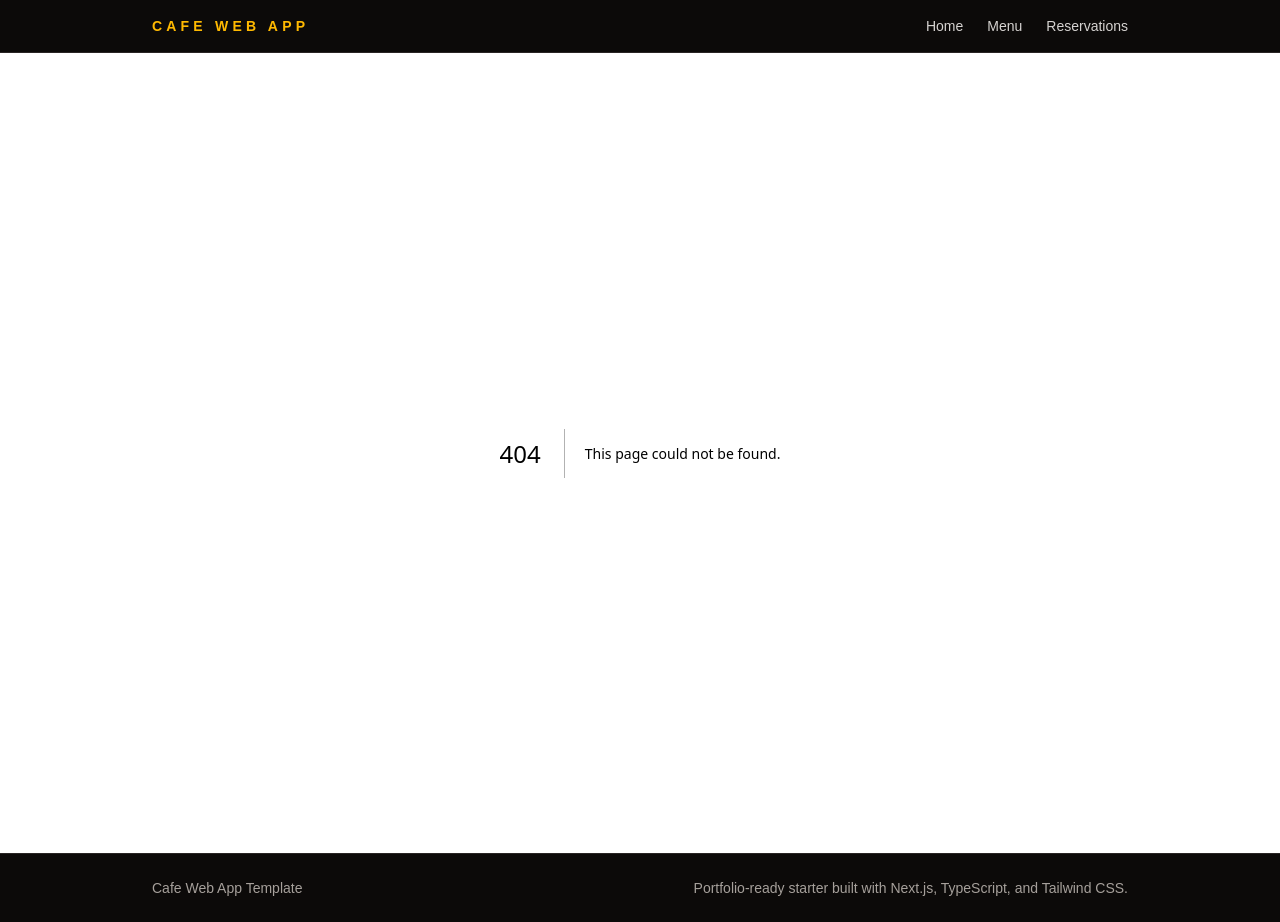
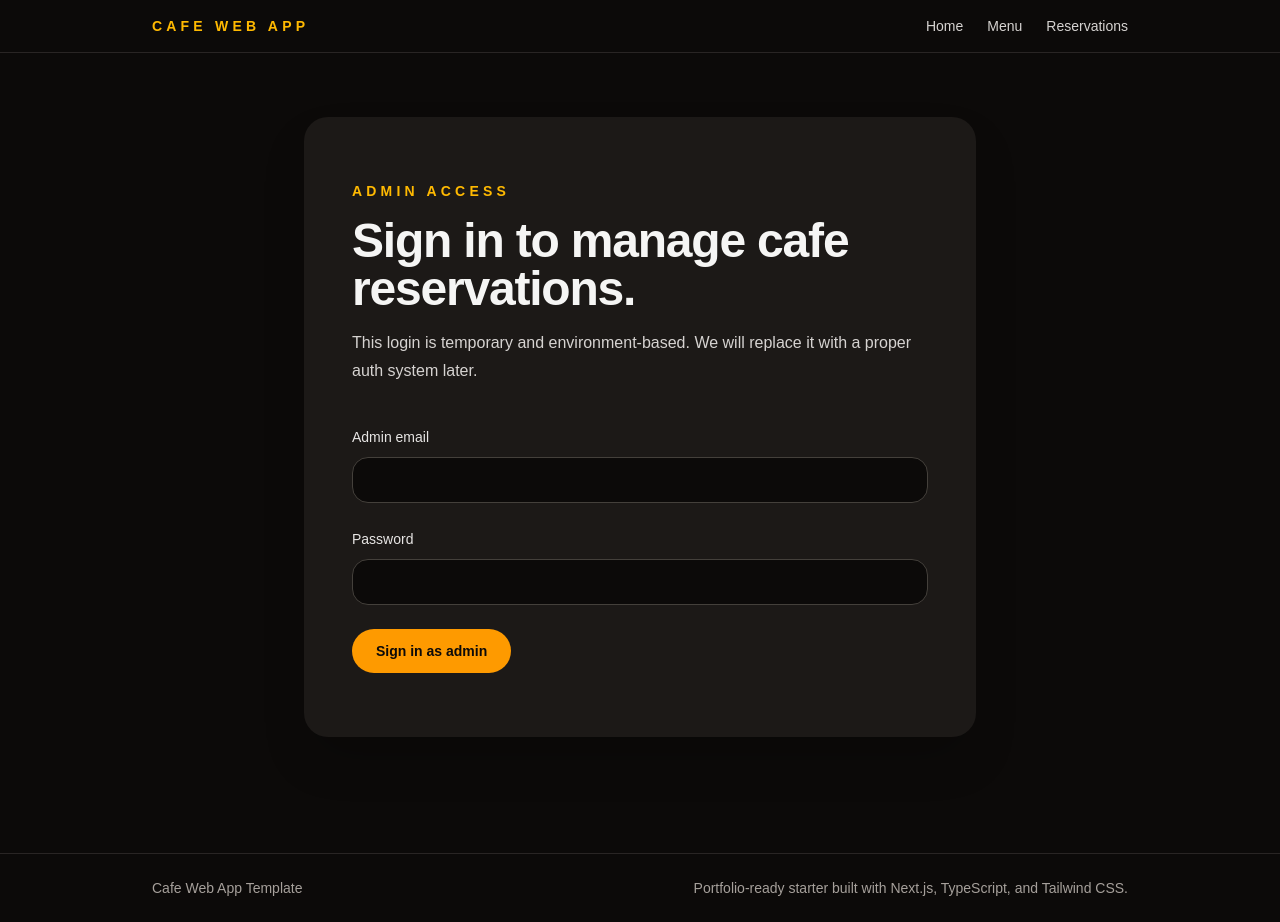
Before and after one commit to rzalete/cafe-web-app, a Next.js app: page /admin/login in a window 1280 px wide. Before the commit this address had no page. Built offline with nearby package versions, Linux system fonts and the light colour scheme.

Commit message:
feat: add admin session authentication

```diff
--- a/package.json
+++ b/package.json
@@ -17,10 +17,12 @@
     "@prisma/adapter-pg": "^7.6.0",
     "@prisma/client": "^7.6.0",
     "dotenv": "^17.4.0",
+    "jose": "^6.2.2",
     "next": "16.2.2",
     "pg": "^8.20.0",
     "react": "19.2.4",
     "react-dom": "19.2.4",
+    "server-only": "^0.0.1",
     "zod": "^4.3.6"
   },
   "devDependencies": {
--- /dev/null
+++ b/src/app/admin/login/actions.ts
@@ -0,0 +1,70 @@
+"use server";
+
+import { cookies } from "next/headers";
+import { redirect } from "next/navigation";
+import { z } from "zod";
+import {
+  createAdminSession,
+  getAdminSessionCookieName,
+} from "@/lib/admin-session";
+
+export type AdminLoginState = {
+  status: "idle" | "error";
+  message: string;
+};
+
+const adminLoginSchema = z.object({
+  email: z
+    .string()
+    .trim()
+    .min(1, "Email is required.")
+    .email("Please enter a valid email."),
+  password: z.string().trim().min(1, "Password is required."),
+});
+
+export async function loginAdmin(
+  _prevState: AdminLoginState,
+  formData: FormData
+): Promise<AdminLoginState> {
+  const validatedFields = adminLoginSchema.safeParse({
+    email: formData.get("email"),
+    password: formData.get("password"),
+  });
+
+  if (!validatedFields.success) {
+    return {
+      status: "error",
+      message: "Please enter a valid email and password.",
+    };
+  }
+
+  const adminEmail = process.env.ADMIN_EMAIL;
+  const adminPassword = process.env.ADMIN_PASSWORD;
+
+  if (!adminEmail || !adminPassword) {
+    throw new Error("Admin credentials are not configured.");
+  }
+
+  if (
+    validatedFields.data.email !== adminEmail ||
+    validatedFields.data.password !== adminPassword
+  ) {
+    return {
+      status: "error",
+      message: "Invalid admin credentials.",
+    };
+  }
+
+  const sessionToken = await createAdminSession(validatedFields.data.email);
+  const cookieStore = await cookies();
+
+  cookieStore.set(getAdminSessionCookieName(), sessionToken, {
+    httpOnly: true,
+    sameSite: "lax",
+    secure: process.env.NODE_ENV === "production",
+    path: "/",
+    maxAge: 60 * 60 * 24,
+  });
+
+  redirect("/admin/reservations");
+}
--- /dev/null
+++ b/src/app/admin/login/page.tsx
@@ -0,0 +1,26 @@
+import { AdminLoginForm } from "@/components/admin/admin-login-form";
+
+export default function AdminLoginPage() {
+  return (
+    <main className="min-h-screen bg-stone-950 px-6 py-16 text-stone-100">
+      <section className="mx-auto w-full max-w-2xl rounded-3xl bg-stone-900 px-8 py-12 shadow-2xl md:px-12 md:py-16">
+        <p className="text-sm font-semibold uppercase tracking-[0.3em] text-amber-400">
+          Admin Access
+        </p>
+
+        <h1 className="mt-4 text-4xl font-semibold tracking-tight sm:text-5xl">
+          Sign in to manage cafe reservations.
+        </h1>
+
+        <p className="mt-4 max-w-2xl leading-7 text-stone-300">
+          This login is temporary and environment-based. We will replace it with
+          a proper auth system later.
+        </p>
+
+        <div className="mt-10">
+          <AdminLoginForm />
+        </div>
+      </section>
+    </main>
+  );
+}
--- a/src/app/admin/reservations/actions.ts
+++ b/src/app/admin/reservations/actions.ts
@@ -1,7 +1,13 @@
 "use server";
 
+import { cookies } from "next/headers";
 import { revalidatePath } from "next/cache";
+import { redirect } from "next/navigation";
 import { z } from "zod";
+import {
+  getAdminSessionCookieName,
+  verifyAdminSession,
+} from "@/lib/admin-session";
 import { prisma } from "@/lib/prisma";
 
 const updateReservationStatusSchema = z.object({
@@ -10,6 +16,14 @@ const updateReservationStatusSchema = z.object({
 });
 
 export async function updateReservationStatus(formData: FormData) {
+  const cookieStore = await cookies();
+  const sessionToken = cookieStore.get(getAdminSessionCookieName())?.value;
+  const adminSession = await verifyAdminSession(sessionToken);
+
+  if (!adminSession) {
+    redirect("/admin/login");
+  }
+
   const validatedFields = updateReservationStatusSchema.safeParse({
     reservationId: formData.get("reservationId"),
     status: formData.get("status"),
--- a/src/app/admin/reservations/page.tsx
+++ b/src/app/admin/reservations/page.tsx
@@ -1,4 +1,10 @@
+import { cookies } from "next/headers";
+import { redirect } from "next/navigation";
 import { updateReservationStatus } from "@/app/admin/reservations/actions";
+import {
+  getAdminSessionCookieName,
+  verifyAdminSession,
+} from "@/lib/admin-session";
 import { prisma } from "@/lib/prisma";
 
 type ReservationStatus = "PENDING" | "CONFIRMED" | "CANCELED";
@@ -77,6 +83,14 @@ function getStatusActions(status: ReservationStatus) {
 }
 
 export default async function AdminReservationsPage() {
+  const cookieStore = await cookies();
+  const sessionToken = cookieStore.get(getAdminSessionCookieName())?.value;
+  const adminSession = await verifyAdminSession(sessionToken);
+
+  if (!adminSession) {
+    redirect("/admin/login");
+  }
+
   const reservations = await prisma.reservation.findMany({
     orderBy: {
       createdAt: "desc",
@@ -96,9 +110,8 @@ export default async function AdminReservationsPage() {
         </h1>
 
         <p className="mt-4 max-w-3xl text-base leading-7 text-stone-300 sm:text-lg">
-          This page reads reservation records directly from PostgreSQL through
-          Prisma in a Server Component. We are keeping it out of the public
-          navigation until authentication exists.
+          Signed in as {adminSession.adminEmail}. This page reads reservation
+          records directly from PostgreSQL through Prisma in a Server Component.
         </p>
       </section>
 
--- /dev/null
+++ b/src/components/admin/admin-login-form.tsx
@@ -0,0 +1,56 @@
+"use client";
+
+import { useActionState } from "react";
+import { loginAdmin } from "@/app/admin/login/actions";
+
+const inputClassName =
+  "mt-2 w-full rounded-2xl border border-stone-700 bg-stone-950 px-4 py-3 text-sm text-stone-100 outline-none transition placeholder:text-stone-500 focus:border-amber-400";
+
+const initialState = {
+  status: "idle" as const,
+  message: "",
+};
+
+export function AdminLoginForm() {
+  const [state, formAction, pending] = useActionState(loginAdmin, initialState);
+
+  return (
+    <form action={formAction} className="space-y-6">
+      {state.status === "error" ? (
+        <div className="rounded-2xl border border-red-500/30 bg-red-500/10 p-4 text-sm text-red-200">
+          {state.message}
+        </div>
+      ) : null}
+
+      <label className="block">
+        <span className="text-sm font-medium text-stone-200">Admin email</span>
+        <input
+          type="email"
+          name="email"
+          required
+          autoComplete="email"
+          className={inputClassName}
+        />
+      </label>
+
+      <label className="block">
+        <span className="text-sm font-medium text-stone-200">Password</span>
+        <input
+          type="password"
+          name="password"
+          required
+          autoComplete="current-password"
+          className={inputClassName}
+        />
+      </label>
+
+      <button
+        type="submit"
+        disabled={pending}
+        className="inline-flex items-center justify-center rounded-full bg-amber-500 px-6 py-3 text-sm font-semibold text-stone-950 transition hover:bg-amber-400 disabled:cursor-not-allowed disabled:opacity-60"
+      >
+        {pending ? "Signing in..." : "Sign in as admin"}
+      </button>
+    </form>
+  );
+}
--- /dev/null
+++ b/src/lib/admin-session.ts
@@ -0,0 +1,54 @@
+import "server-only";
+
+import { SignJWT, jwtVerify } from "jose";
+
+const SESSION_COOKIE_NAME = "cafe-admin-session";
+
+type AdminSessionPayload = {
+  adminEmail: string;
+};
+
+function getSessionSecret() {
+  const sessionSecret = process.env.SESSION_SECRET;
+
+  if (!sessionSecret) {
+    throw new Error("SESSION_SECRET is not set.");
+  }
+
+  return new TextEncoder().encode(sessionSecret);
+}
+
+export async function createAdminSession(adminEmail: string) {
+  const secret = getSessionSecret();
+
+  return new SignJWT({ adminEmail })
+    .setProtectedHeader({ alg: "HS256" })
+    .setIssuedAt()
+    .setExpirationTime("1d")
+    .sign(secret);
+}
+
+export async function verifyAdminSession(token: string | undefined) {
+  if (!token) {
+    return null;
+  }
+
+  try {
+    const secret = getSessionSecret();
+    const { payload } = await jwtVerify<AdminSessionPayload>(token, secret);
+
+    if (!payload.adminEmail) {
+      return null;
+    }
+
+    return {
+      adminEmail: payload.adminEmail,
+    };
+  } catch {
+    return null;
+  }
+}
+
+export function getAdminSessionCookieName() {
+  return SESSION_COOKIE_NAME;
+}
```
Also changed, not shown: 1 other file (tests, documents, lock files or other folders).
